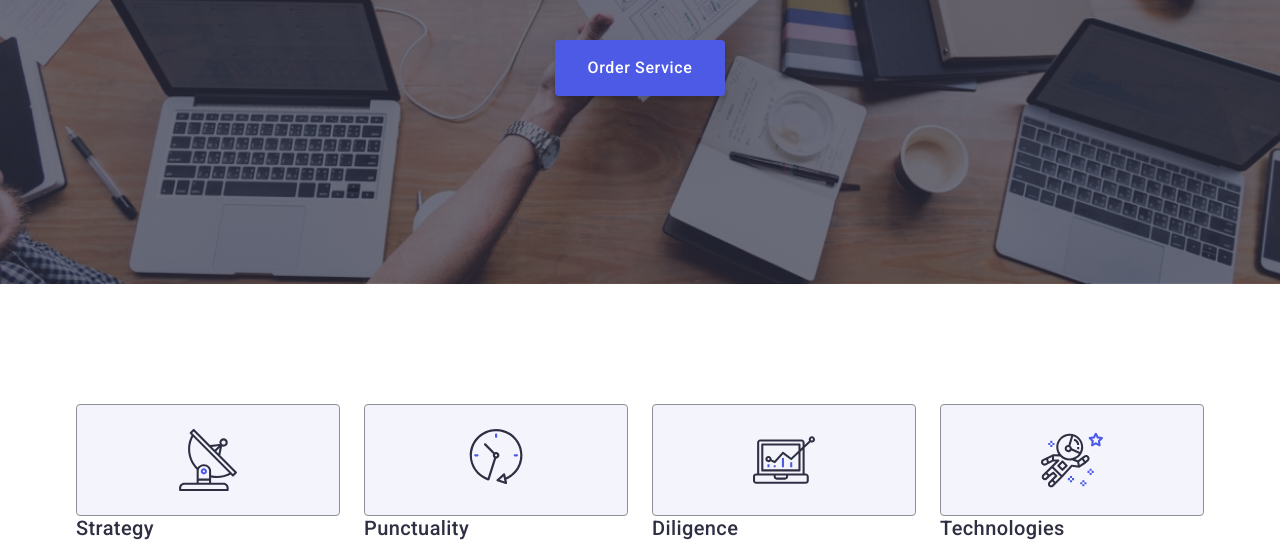
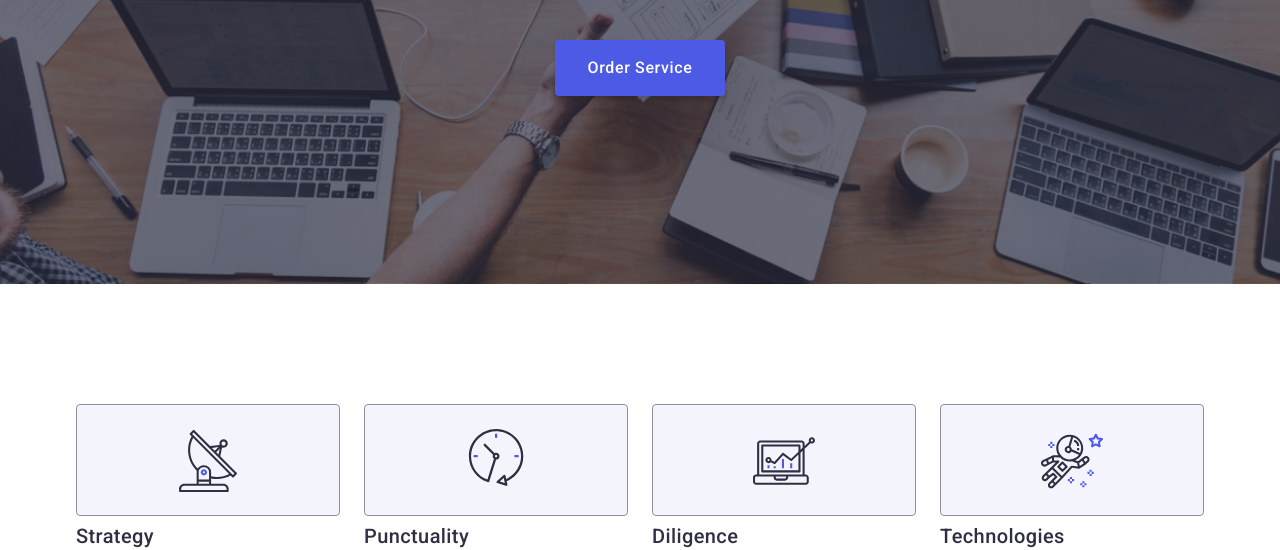
Before and after one commit to JeniaGurman/goit-markup-hw-04, a plain HTML site: page index.html in a window 1280 px wide. Shown: the part 405-955 px from the top of the page. Drawn offline with nearby package versions, Linux system fonts and the light colour scheme.

Commit message:
homework 4

```diff
--- a/css/styles.css
+++ b/css/styles.css
@@ -176,6 +176,7 @@ img {
     background-position: center;
     background-size: cover;
     max-width: 1440px;
+    margin: 0 auto;
 }
 
 
@@ -225,6 +226,7 @@ img {
 
 .individual {
     padding: 120px 0;
+    display: flex;
 }
 
 .individual-list {
@@ -235,21 +237,27 @@ img {
 
 .individual-item {
     width: calc((100% - 24px * 3) / 4);
-    display: flex;
 
 }
 
-.individual-icon {
+.individual-item-icon {
+    display: flex;
+    align-content: center;
+    justify-content: center;
+}
+
+
+.individual-item-icon {
     border-radius: 4px;
+    display: flex;
+    align-content: center;
+    justify-content: center;
+    height: 112px;
+    width: 264px;
+    background-color: #f4f4fd;
+    margin-bottom: 8px;
     border: 1px solid var(--LIGHT-SLATE, #8E8F99);
-    width: 264px;
-    height: 112px;
-    background: var(--CLOUD, #F4F4FD);
-    display: flex;
-    align-items: center;
-    justify-content: center;
-    padding: 24px 100px 24px 100px;
-
+    padding: 24px 100px;
 }
 
 
@@ -260,6 +268,8 @@ img {
     line-height: 1.2;
     letter-spacing: 0.02em;
     margin-bottom: 8px;
+    display: flex;
+
 }
 
 .individual-item-text {
@@ -539,8 +549,9 @@ img {
 }
 
 .footer-soc-icon {
-    fill: #FFFFFF;
+    fill: #f4f4fd;
     justify-content: center;
+
 
 }
 
--- a/index.html
+++ b/index.html
@@ -61,47 +61,55 @@
                             <svg class="individual-icon" width="64" height="64">
                                 <use href="./images/icons.svg#icon-antenna"></use>
                             </svg>
+                        </div>
+
                         <h3 class="individual-subtitle">Strategy</h3>
                         <p class="individual-item-text">Our goal is to identify the business problem to walk away
-                                with
-                                the perfect and creative solution.</p>
-                        </div>
+                            with the perfect and creative solution.</p>
+
+
+
                     </li>
                     <li class="individual-item">
                         <div class="individual-item-icon">
                             <svg class="individual-icon" width="64" height="64">
                                 <use href="./images/Icons.svg#icon-clock"></use>
                             </svg>
+                        </div>
+
                         <h3 class="individual-subtitle">Punctuality</h3>
                         <p class="individual-item-text">Bring the key message to the brand's audience for the best
                             price
                             within the shortest possible
                             time.</p>
-                        </div>
+
+
                     </li>
                     <li class="individual-item">
                         <div class="individual-item-icon">
                             <svg class="individual-icon" width="64" height="64">
                                 <use href="./images/Icons.svg#icon-diagram"></use>
                             </svg>
+                        </div>
                         <h3 class="individual-subtitle">Diligence</h3>
                         <p class="individual-item-text">Research and confirm brands that present the strongest
                             digital
                             growth opportunities and minimize
                             risk.</p>
-                        </div>
+
                     </li>
                     <li class="individual-item">
                         <div class="individual-item-icon">
                             <svg class="individual-icon" width="64" height="64">
                                 <use href="./images/Icons.svg#icon-astronaut"></use>
                             </svg>
+                        </div>
                         <h3 class="individual-subtitle">Technologies</h3>
                         <p class="individual-item-text">Design practice focused on digital experiences. We bring
                             forth a
                             deep passion for
                             problem-solving.</p>
-                        </div>
+
                     </li>
                 </ul>
             </div>
```
Lines whose indentation alone changed are shown as unchanged.
